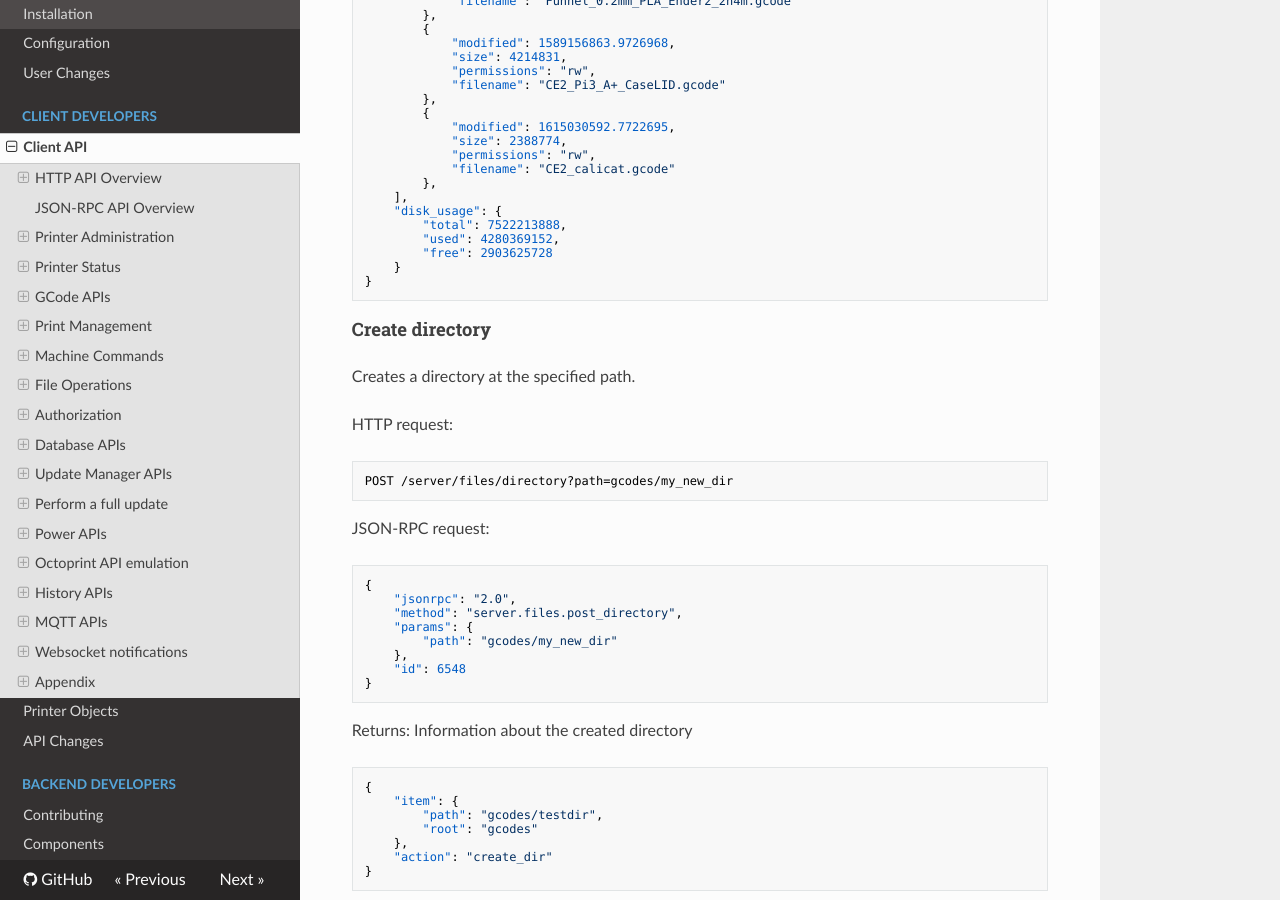
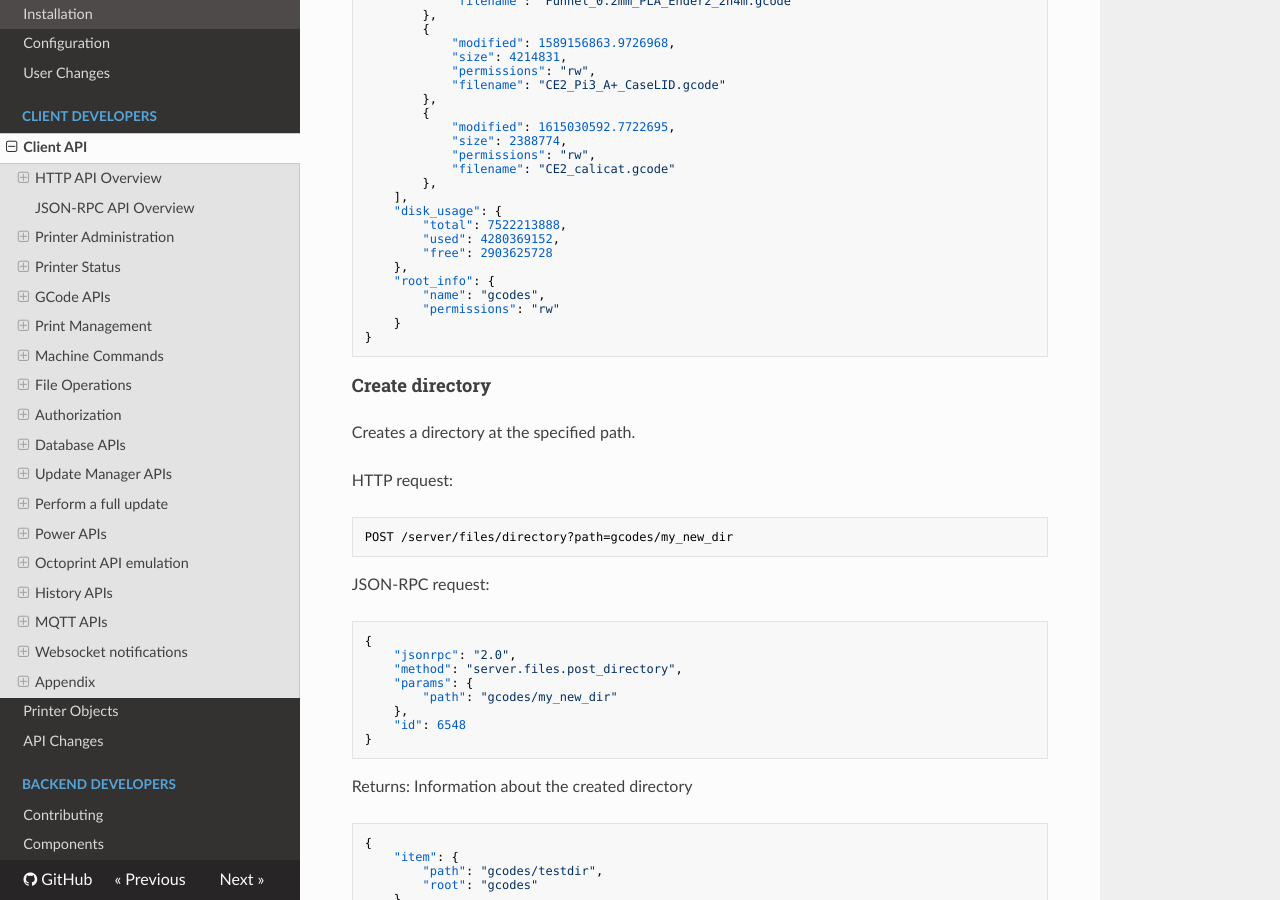
Before and after one commit to Arksine/moonraker, an MkDocs documentation site: the page built from docs/web_api.md, in a window 1280 px wide and 900 px high, scrolled down 26344 px. Built offline with MkDocs 1.6.1, drawn with Linux system fonts in a browser that asks for light colours; nearby versions of some CDN libraries.

Commit message:
docs: document "root_info" filed reported by get_directory
Signed-off-by:  Eric Callahan <arksine.code@gmail.com>

````diff
--- a/docs/web_api.md
+++ b/docs/web_api.md
@@ -1348,6 +1348,10 @@ following format:
         "total": 7522213888,
         "used": 4280369152,
         "free": 2903625728
+    },
+    "root_info": {
+        "name": "gcodes",
+        "permissions": "rw"
     }
 }
 ```
````
